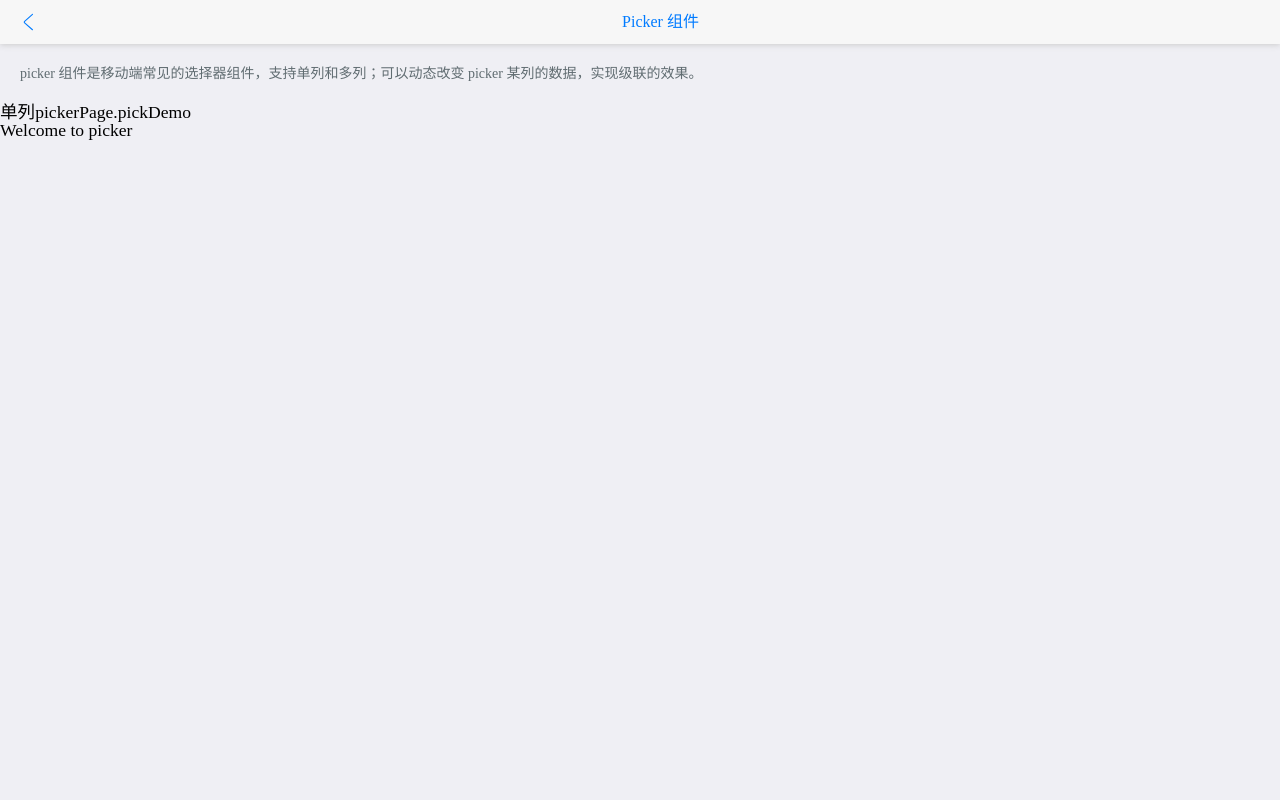
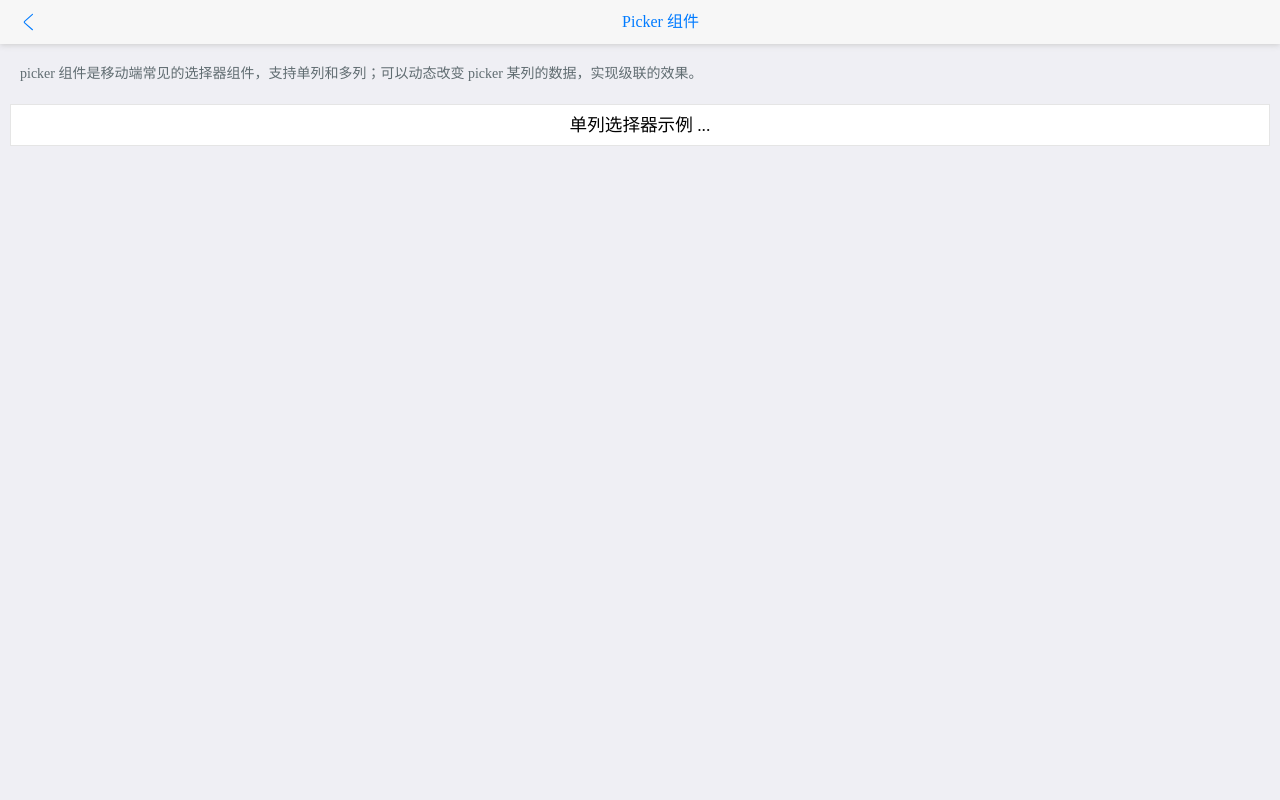
Before and after one commit to AveryYuFull/my-better-scroll, a Vue app: page /#/examples/picker/1 in a window 1280 px wide. Shown: the top 800 px of the page. Built offline with nearby package versions, Linux system fonts and the light colour scheme.

Commit message:
picker组件基本功能实现

```diff
--- a/src/commons/less/mixin.less
+++ b/src/commons/less/mixin.less
@@ -6,3 +6,13 @@
         display: none;
     }
 }
+
+.flex-fix () {
+    -ms-flex: 1 1 0.000000001px;
+    -webkit-box-flex: 1;
+    -webkit-flex: 1;
+    flex: 1;
+    -webkit-flex-basis: 0.000000001px;
+    flex-basis: 0.000000001px;
+    width: 1%;
+}
--- a/src/commons/less/variable.less
+++ b/src/commons/less/variable.less
@@ -2,6 +2,7 @@
 //// 主基调
 @color-main: #007bff;
 @color-main-l: #3b99fc;
+@color-main-ll: #5aaaff;
 
 @color-title-background: #f7f7f7;
 
@@ -17,6 +18,12 @@
 //// click & touch active background-color
 @color-active-light-gray: rgba(0, 0, 0, 0.04);
 
+//// mask background-color
+@color-mask-bgc: rgba(37, 38, 45, .4);
+
+//// click & touch active background-color
+@color-active-light-gray-fe: #c2c2c2;
+
 // 字体大小定义规范
 @fontsize-large-xxxx: 30px;
 @fontsize-large-xxx: 24px;
--- a/src/components/picker/picker.vue
+++ b/src/components/picker/picker.vue
@@ -1,16 +1,226 @@
 <template>
-<div>
-    Welcome to picker
-</div>
+    <transition name='picker-fade'>
+        <div class='picker' v-show='state === 1'>
+            <transition name='picker-move'>
+                <div class='picker-panel' v-show='state === 1'>
+                    <div class='picker-choose border-bottom-1px'>
+                        <div class='cancelBtn' v-text='cancelTxt'></div>
+                        <div class='title' v-text='title'></div>
+                        <div class='confirmBtn' v-text='confirmTxt'></div>
+                    </div>
+                    <div class='picker-content'>
+                        <div class='mask-top border-bottom-1px'></div>
+                        <div class='mask-bottom border-top-1px'></div>
+                        <div class='wheel-wrapper' ref='wheelWrapper'>
+                            <div class='wheel' v-for='(wheel, index) in pickerData' :key='index'>
+                                <ul class='wheel-scroll'>
+                                    <li class='wheel-item' v-for='(item, index) in wheel' :key='index' v-text='item.text'></li>
+                                </ul>
+                            </div>
+                        </div>
+                    </div>
+                    <div class='picker-footer'></div>
+                </div>
+            </transition>
+        </div>
+    </transition>
 </template>
 
 <script>
+import BetterScroll from 'better-scroll'
+
 const COMPONENT_NAME = 'picker'
 
+const STATE_SHOW = 1
+const STATE_HIDDEN = 0
+const EVENT_CHANGE = 'change'
+
 export default {
-    name: COMPONENT_NAME
+    name: COMPONENT_NAME,
+    props: {
+        data: {
+            type: Array,
+            default: function () {
+                return []
+            }
+        },
+        selectedIndex: {
+            type: Array,
+            default: function () {
+                return []
+            }
+        },
+        cancelTxt: {
+            type: String,
+            default: 'cancel'
+        },
+        confirmTxt: {
+            type: String,
+            default: 'confirm'
+        },
+        title: {
+            type: String,
+            default: ''
+        }
+    },
+    data () {
+        return {
+            state: STATE_HIDDEN,
+            pickerData: this.data.slice(),
+            pickerSelectedIndex: this.selectedIndex
+        }
+    },
+    methods: {
+        show () {
+            if (this.state) {
+                return
+            }
+            this.state = STATE_SHOW
+            if (!this.wheels || this.dirty) {
+                this.$nextTick(() => {
+                    const wheelWrapper = this.$refs.wheelWrapper
+                    for (let i = 0; i < this.pickerData.length; i++) {
+                        this._createWheels(wheelWrapper, i)
+                    }
+                    this.dirty = false
+                })
+            } else {
+                for (let i = 0; i < this.pickerData.length; i++) {
+                    this.wheels[i].enable()
+                    this.wheels[i].wheelTo(this.pickerSelectedIndex[i])
+                }
+            }
+        },
+        _createWheels (wheelWrapper, i) {
+            if (!this.wheels) {
+                this.wheels = []
+            }
+            if (!this.wheels[i]) {
+                this.wheels[i] = new BetterScroll(wheelWrapper.children[i], {
+                    wheel: {
+                        selectedIndex: this.pickerSelectedIndex[i],
+                        wheelWrapperClass: 'wheel-scroll',
+                        wheelItemClass: 'wheel-item'
+                    },
+                    probeType: 3
+                })
+                this.wheels[i].on('scrollEnd', () => {
+                    this.$emit(EVENT_CHANGE, i, this.wheels[i].getSelectedIndex())
+                })
+            } else {
+                this.wheels[i].refresh()
+            }
+            return this.wheels[i]
+        }
+    },
+    created () {
+        if (this.pickerSelectedIndex || this.pickerSelectedIndex.length <= 0) {
+            this.pickerSelectedIndex = []
+            for (let i = 0; i < this.pickerData.length; i++) {
+                this.pickerSelectedIndex[i] = 0
+            }
+        }
+        this.wheels = null // 每一个齿轮
+        this.dirty = true // 是否有数据改动，如果数据改动了，就设置为true，否则设置为false
+    }
 }
 </script>
 
 <style lang='less' scoped>
+@import '../../commons/less/variable.less';
+@import '../../commons/less/base.less';
+@import '../../commons/less/mixin.less';
+
+.picker {
+    position: fixed;
+    top: 0;
+    left: 0;
+    width: 100%;
+    height: 100%;
+    z-index: 100;
+    overflow: hidden;
+    text-align: center;
+    font-size: @fontsize-medium;
+    background: @color-mask-bgc;
+    .picker-panel {
+        position: absolute;
+        bottom: 0;
+        z-index: 600;
+        width: 100%;
+        height: 273px;
+        background-color: @color-white;
+        .picker-choose {
+            display: flex;
+            justify-content: space-between;
+            align-items: center;
+            height: 60px;
+            color: @color-light-grey;
+            padding: 0 16px;
+            .title {
+                color: @color-dark-grey;
+                font-size: @fontsize-large-x;
+            }
+            .confirmBtn {
+                color: @color-main;
+                font-size: @fontsize-medium;
+                &.active {
+                    color: @color-main-ll;
+                }
+            }
+            .cancel {
+                font-size: @fontsize-medium;
+                &.active {
+                    color: @color-active-light-gray-fe;
+                }
+            }
+        }
+        .picker-content {
+            position: relative;
+            top: 20px;
+            .mask-top, .mask-bottom {
+                z-index: 10;
+                width: 100%;
+                height: 68px;
+                pointer-events: none;
+                transform: translateZ(0)
+            }
+            .mask-top {
+                position: absolute;
+                top: 0;
+                background: linear-gradient(to top, rgba(255, 255, 255, 0.4), rgba(255, 255, 255, 0.8));
+            }
+            .mask-bottom {
+                position: absolute;
+                bottom: 0;
+                background: linear-gradient(to bottom, rgba(255, 255, 255, 0.4), rgba(255, 255, 255, 0.8));
+            }
+            .wheel-wrapper {
+                display: flex;
+                padding: 0 16px;
+                .wheel {
+                    .flex-fix;
+                    height: 173px;
+                    overflow: hidden;
+                    font-size: @fontsize-large-xx;
+                    .wheel-scroll {
+                        padding: 0;
+                        margin-top: 68px;
+                        line-height: 36px;
+                        list-style: none;
+                        .wheel-item {
+                            list-style: none;
+                            height: 36px;
+                            overflow: hidden;
+                            white-space: nowrap;
+                            color: @color-dark-grey;
+                        }
+                    }
+                }
+            }
+        }
+        .picker-footer {
+            height: 20px;
+        }
+    }
+}
 </style>
--- a/src/pages/picker/index.vue
+++ b/src/pages/picker/index.vue
@@ -1,9 +1,9 @@
 <template>
-    <page :title="$t('examples.picker')"
+    <page :title="$t('examples.picker')"  class='picker-view'
         :desc="$t('pickerPage.desc')">
         <div slot='content'>
             <div class='select' @click='showPicker(0)' ref='select0' v-text='selectedText[0]'></div>
-            <picker :data='[data[0]]'></picker>
+            <picker :data='data[0]' :title='title[0]' ref='picker0'></picker>
         </div>
     </page>
 </template>
@@ -18,14 +18,25 @@ export default {
     data () {
         return {
             selectedText: [
-                this.$i18n.t('pickerPage.oneColumn') + this.$i18n.t('pickerPage.pickDemo'),
-                this.$i18n.t('pickerPage.twoColumn') + this.$i18n.t('pickerPage.pickDemo'),
-                this.$i18n.t('pickerPage.threeColumn') + this.$i18n.t('pickerPage.pickDemo'),
-                this.$i18n.t('pickerPage.linkColumn') + this.$i18n.t('pickerPage.pickDemo')
+                this.$i18n.t('pickerPage.oneColumn') + this.$i18n.t('pickerPage.pickerDemo'),
+                this.$i18n.t('pickerPage.twoColumn') + this.$i18n.t('pickerPage.pickerDemo'),
+                this.$i18n.t('pickerPage.threeColumn') + this.$i18n.t('pickerPage.pickerDemo'),
+                this.$i18n.t('pickerPage.linkColumn') + this.$i18n.t('pickerPage.pickerDemo')
+            ],
+            title: [
+                this.$i18n.t('pickerPage.oneColumn') + this.$i18n.t('pickerPage.picker'),
+                this.$i18n.t('pickerPage.twoColumn') + this.$i18n.t('pickerPage.picker'),
+                this.$i18n.t('pickerPage.threeColumn') + this.$i18n.t('pickerPage.picker'),
+                this.$i18n.t('pickerPage.linkage') + this.$i18n.t('pickerPage.picker')
             ],
             data: [
                 [pickData.data1]
             ]
+        }
+    },
+    methods: {
+        showPicker (index) {
+            this.$refs[`picker${index}`].show()
         }
     },
     components: {
@@ -36,4 +47,14 @@ export default {
 </script>
 
 <style scoped lang='less'>
+.picker-view {
+    .select {
+        margin: 0 10px 40px 10px;
+        height: 40px;
+        line-height: 40px;
+        border: 1px solid #e5e5e5;
+        text-align: center;
+        background: #fff;
+    }
+}
 </style>
```
